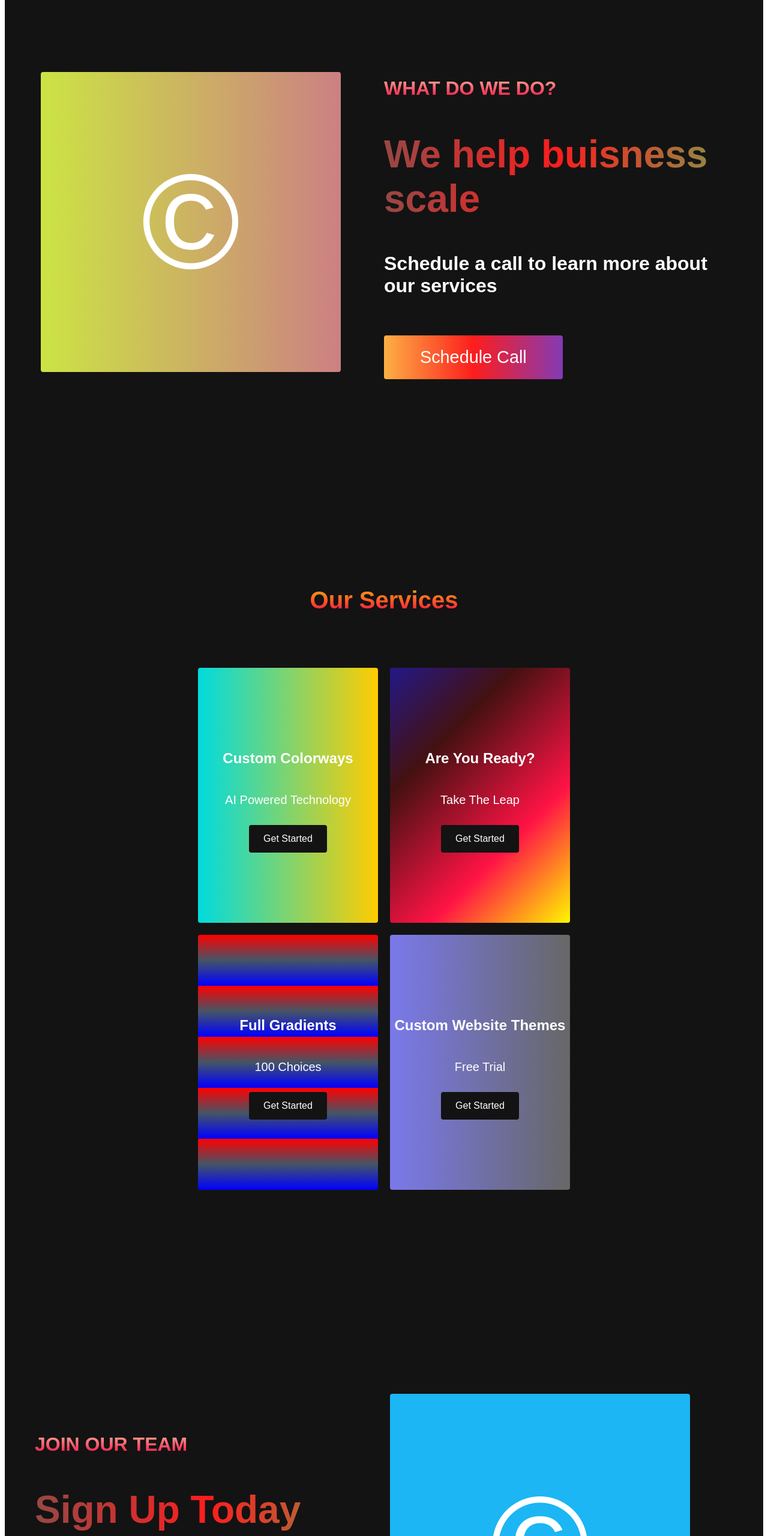
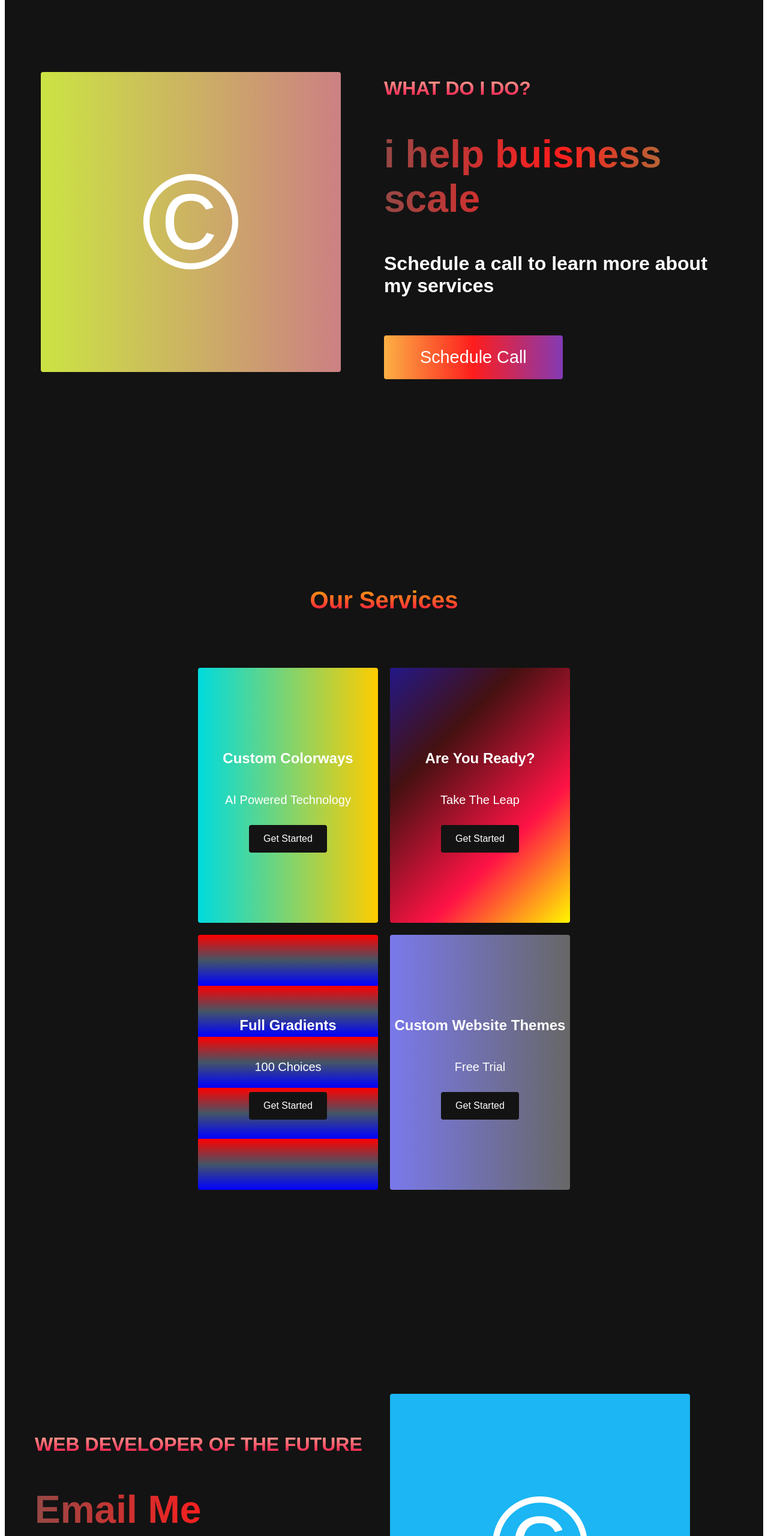
Before and after one commit to Samuelmetaknight/Test-Website, a plain HTML site: page index.html in a window 1280 px wide. Shown: the part 1100-3660 px from the top of the page at 60% size. Drawn offline with Linux system fonts and the light colour scheme.

Commit message:
Update index.html

```diff
--- a/index.html
+++ b/index.html
@@ -47,9 +47,9 @@
      <div class="main__img--card"><span class="fas fa-layer-group">&#169;</span></div>
 </div>
 <div class="main__content">
-     <h1>What do we do?</h1>
-     <h2>We help buisness scale</h2>
-     <p>Schedule a call to learn more about our services</p>
+     <h1>What do i do?</h1>
+     <h2>i help buisness scale</h2>
+     <p>Schedule a call to learn more about my services</p>
      <button class="main__btn"><a href="#">Schedule Call</a></button>
 </div>
 </div>
@@ -85,8 +85,8 @@
 
 
           <div class="main__content">
-               <h1>Join Our Team</h1>
-               <h2>Sign Up Today</h2>
+               <h1>Web Developer Of The Future</h1>
+               <h2>Email Me</h2>
                <p>See What Makes Me Different</p>
                <button class="main__btn"><a href="#">Sign Up</a></button>
           </div>
@@ -142,7 +142,7 @@
                     <div class="footer__logo">
                          <a href="/" id="footer__logo">Colors</a>
                     </div>
-                    <p class="website__rights">© COLOR 2020, ALL Rights Reserved</p>
+                    <p class="website__rights">© DWAYNE SAMUEL MCMICKLE 2020, ALL Rights Reserved</p>
                     <div class="social__icon">
                          <a href="/" class="social__icon--link" target="_blank"><i class="fab fa-facebook "></i></a>
                          <a href="/" class="social__icon--link" target="_blank"><i class="fab fa-instagram "></i></a>
```
